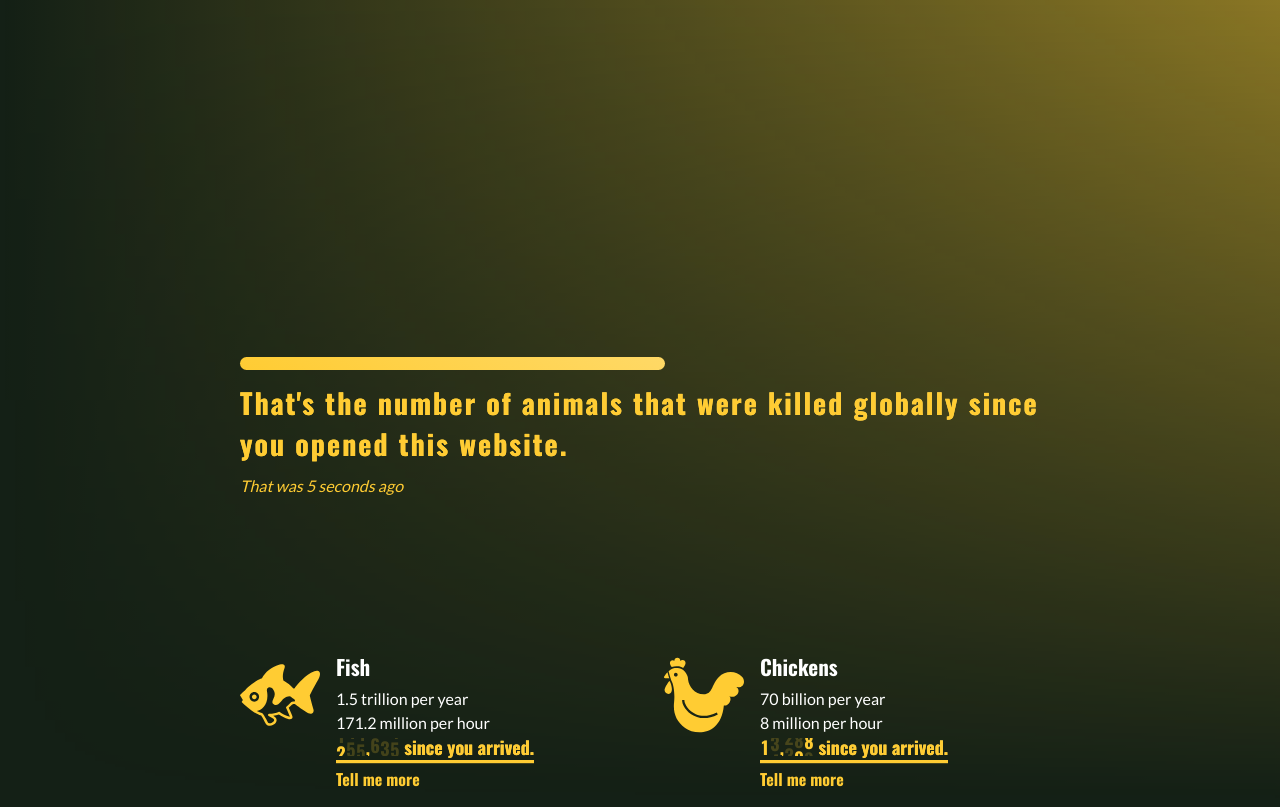
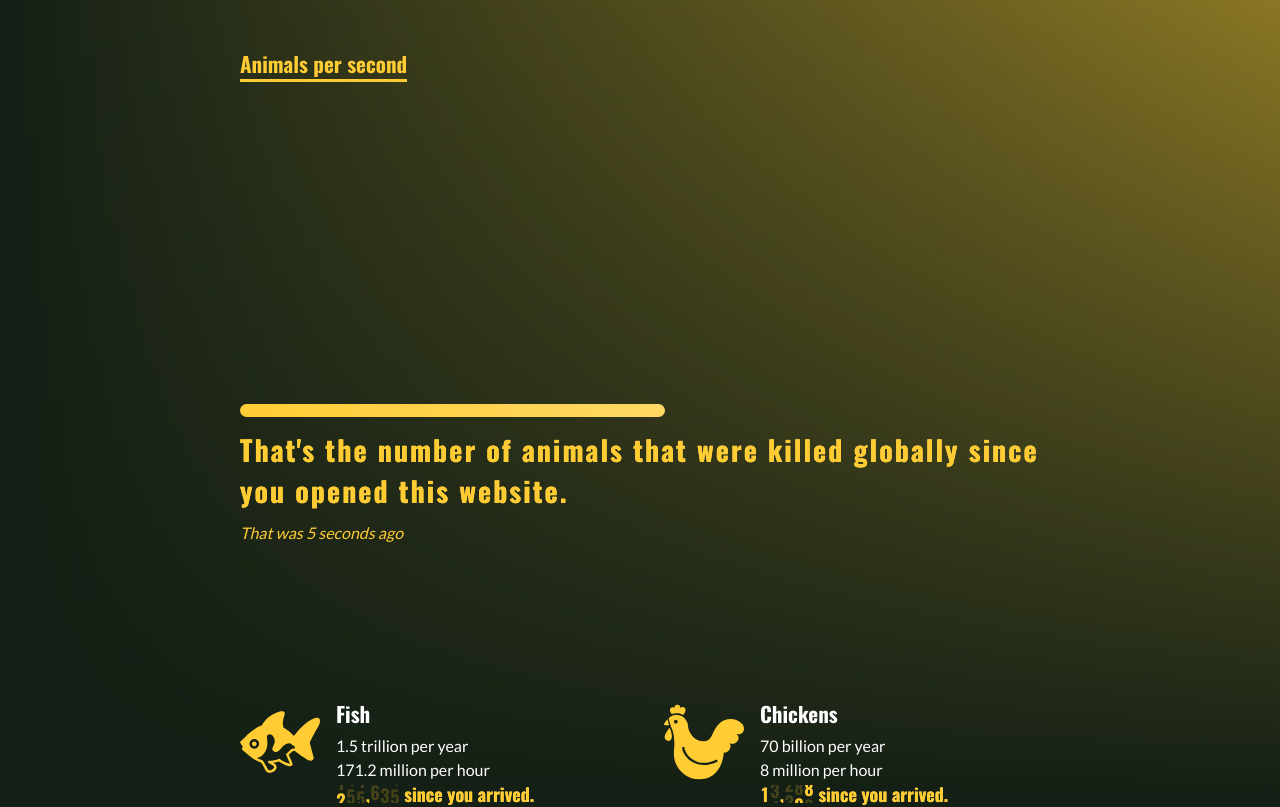
Before and after one commit to Mitcheljager/animalspersecond, a SvelteKit app: page / in a window 1280 px wide. Shown: the top 807 px of the page. Built offline with nearby package versions, Linux system fonts and the light colour scheme.

Commit message:
feat: Add logo

```diff
--- a/src/lib/scss/_variables.scss
+++ b/src/lib/scss/_variables.scss
@@ -7,3 +7,5 @@ $gradient-yellow: linear-gradient(30deg, $yellow, lighten($yellow, 10%));
 
 $font-family: "Lato", sans-serif;
 $font-family-brand: "Oswald", sans-serif;
+
+$layout-offset: clamp(5rem, 20vw, 10rem);
--- a/src/routes/+layout.svelte
+++ b/src/routes/+layout.svelte
@@ -4,6 +4,8 @@
 </script>
 
 <div class="layout">
+	<a href="/" class="logo">Animals per second</a>
+
 	<slot />
 
 	<Sources />
@@ -13,7 +15,21 @@
 	.layout {
 		position: relative;
 		max-width: 800px;
-		margin: clamp(5rem, 20vw, 10rem) auto;
-		padding: 2rem;
+		margin: 3rem auto $layout-offset;
+		padding: 0 2rem;
+	}
+
+	.logo {
+		display: inline-block;
+		margin-bottom: $layout-offset;
+		font-family: $font-family-brand;
+		color: $yellow;
+		font-size: 21px;
+		text-decoration: none;
+		box-shadow: 0 3px 0 currentColor;
+
+		&:hover {
+			color: white;
+		}
 	}
 </style>
--- a/src/routes/+page.svelte
+++ b/src/routes/+page.svelte
@@ -17,7 +17,7 @@
 </script>
 
 <svelte:head>
-	<title>Home</title>
+	<title>Animals per second</title>
 	<meta name="description" content="Svelte demo app" />
 </svelte:head>
 
@@ -73,7 +73,7 @@
 
 	.statement {
 		display: inline-block;
-		margin: clamp(5rem, 20vw, 10rem) 0 0;
+		margin: $layout-offset 0 0;
 		box-shadow: 0 0.2rem $yellow;
 	}
 </style>
--- a/src/routes/Header.svelte
+++ b/src/routes/Header.svelte
@@ -17,7 +17,7 @@
 
 <style lang="scss">
   header {
-		margin: 0 0 clamp(5rem, 20vw, 10rem);
+		margin: 0 0 $layout-offset;
 		color: $yellow;
 	}
 
--- a/src/routes/Sources.svelte
+++ b/src/routes/Sources.svelte
@@ -18,7 +18,7 @@
 
 <style lang="scss">
   h4 {
-    margin: clamp(5rem, 20vw, 10rem) 0 0;
+    margin: $layout-offset 0 0;
   }
 
   p {
--- a/src/routes/[slug]/+page.svelte
+++ b/src/routes/[slug]/+page.svelte
@@ -1,5 +1,6 @@
 <script lang="ts">
 	import { secondsSinceArrival } from '$lib/stores/time'
+	import { bigNumberToWords } from '$lib/utils/number';
 	import { secondsToWords } from '$lib/utils/time'
 	import Header from '../Header.svelte'
 
@@ -22,6 +23,7 @@
 </Header>
 
 <div class="description">
+  <p>Around {bigNumberToWords(annually)} {name.toLowerCase()} are killed each year.<p>
   {@html description}
 </div>
 
```
